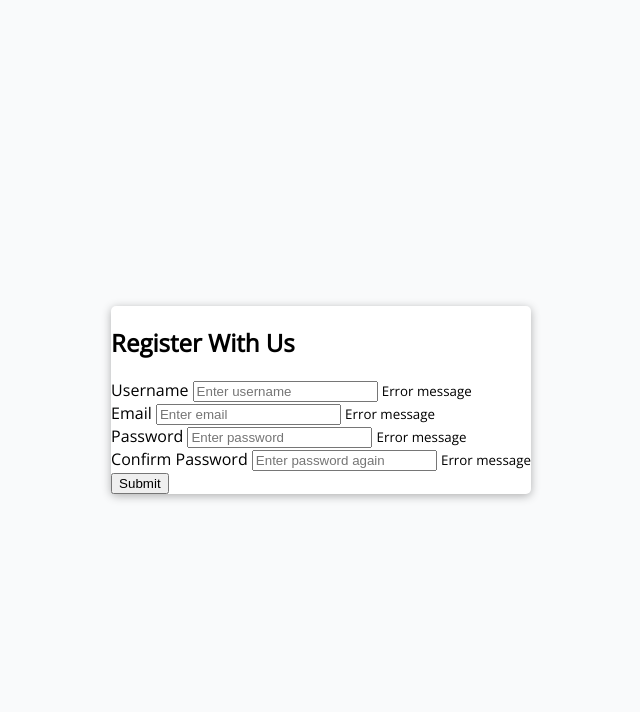
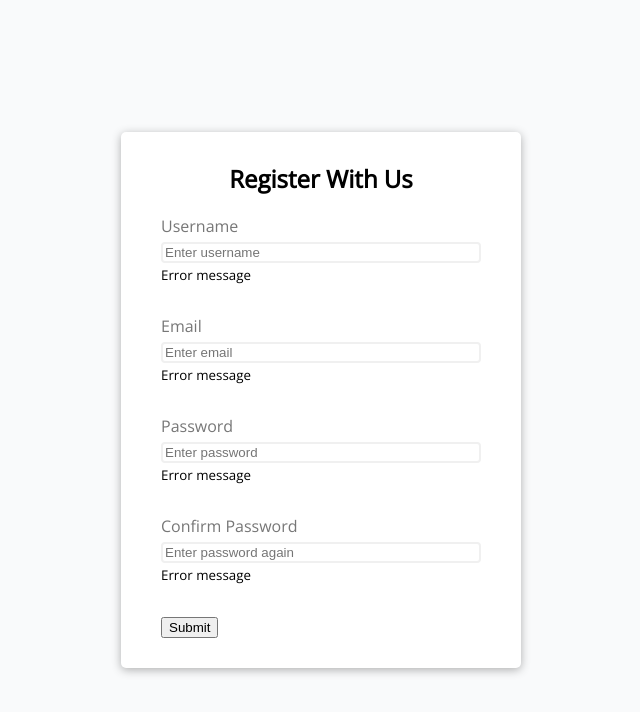
Before and after one commit to deykpe/Login-Validator, a plain HTML site: page index.html in a window 1280 px wide. Shown: the whole page, without its empty margins (319-959 px from the left). Drawn offline with nearby package versions, Linux system fonts and the light colour scheme.

Commit message:
styled input and label

```diff
--- a/style.css
+++ b/style.css
@@ -18,4 +18,32 @@ body {
   background-color: white;
   border-radius: 5px;
   box-shadow: 0 2px 10px rgba(0, 0, 0, 0.3);
+  width: 400px;
 }
+h2 {
+  text-align: center;
+  margin: 0 0 20px;
+}
+
+.form {
+  padding: 30px 40px;
+}
+
+.form-control {
+  margin-bottom: 10px;
+  padding-bottom: 20px;
+  position: relative;
+}
+
+.form-control label {
+  color: #777;
+  display: block;
+  margin-bottom: 5px;
+}
+
+.form-control input {
+  border: 2px solid #f0f0f0;
+  border-radius: 4px;
+  display: block;
+  width: 100%;
+}
```
